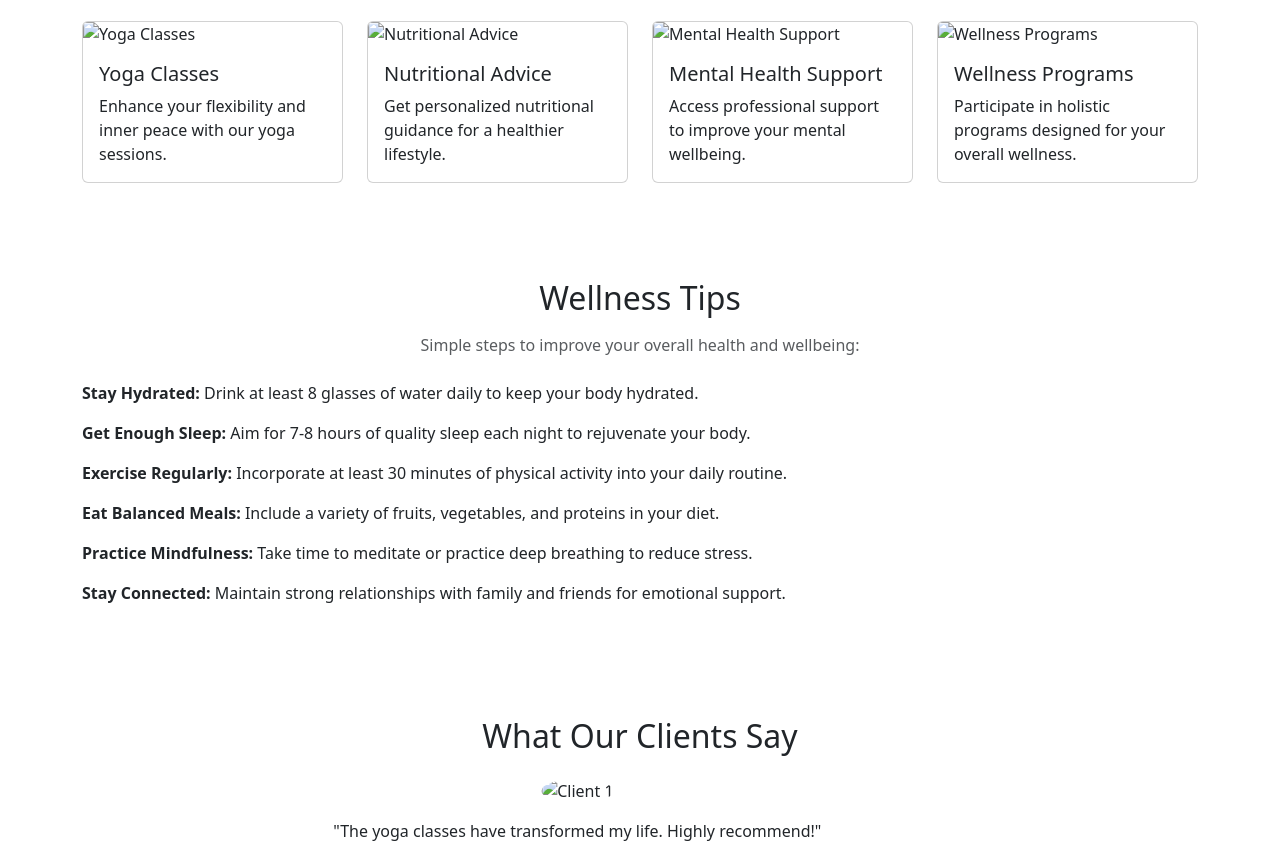
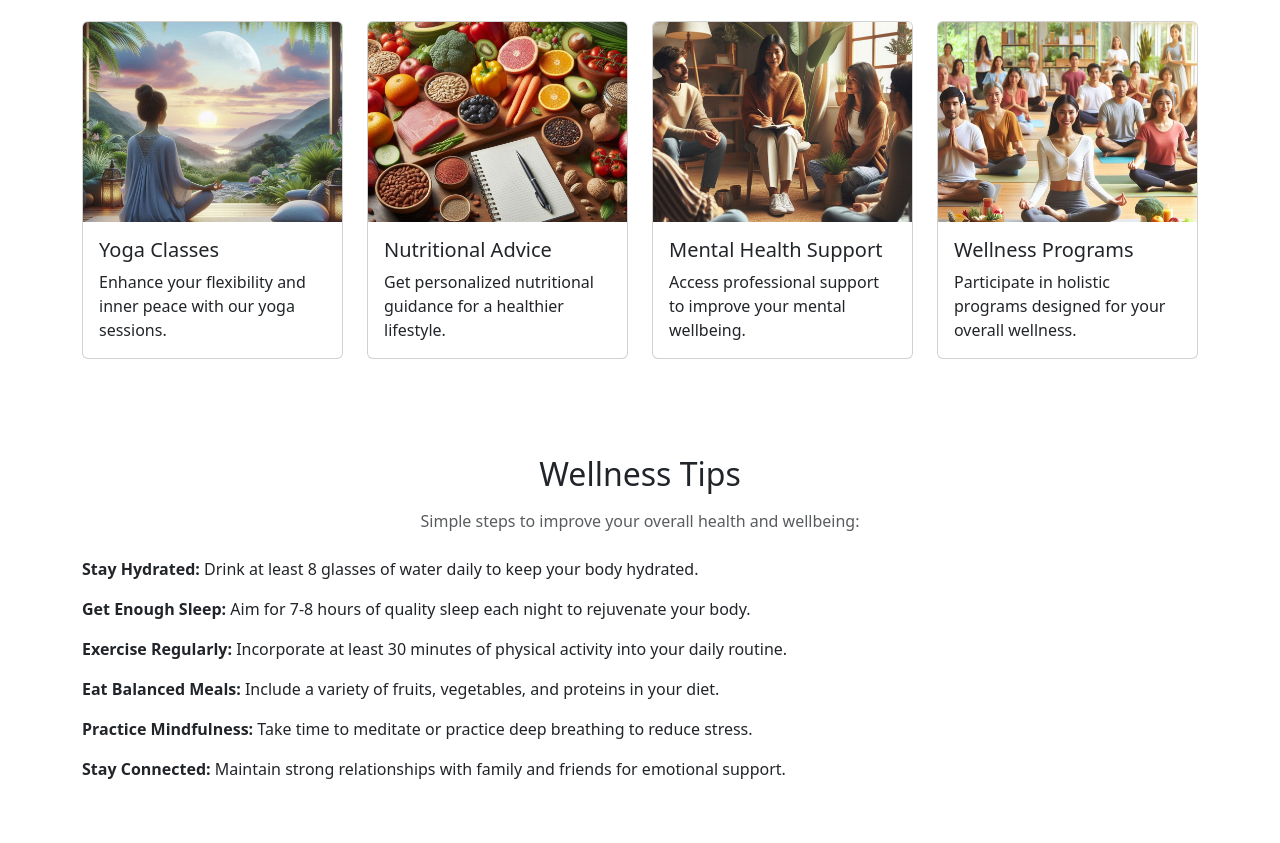
Before and after one commit to Dutchborn/seven_seas_spa, a plain HTML site: page index.html in a window 1280 px wide. Shown: the part 509-1352 px from the top of the page. Drawn offline with nearby package versions, Linux system fonts and the light colour scheme.

Commit message:
added images and styled services card for equal height

```diff
--- a/assets/css/style.css
+++ b/assets/css/style.css
@@ -51,3 +51,35 @@ body {
   color: #ffffff; /* White text on hover */
   border-color: #3b2f2f;
 }
+
+/* Card Section */
+.card {
+  height: 100%;
+}
+
+.row > div {
+  display: flex;
+}
+
+.card {
+  display: flex;
+  flex-direction: column;
+  justify-content: space-between;
+}
+
+
+/* Testimonial Section Styling */
+.testimonials .carousel-item img {
+  width: 100px; /* Increase the size of the circular images */
+  height: 100px;
+}
+
+.testimonials .carousel-item p {
+  font-size: 1.25rem; /* Increase the font size of the testimonial text */
+  line-height: 1.6; /* Add better spacing between lines */
+}
+
+.testimonials .carousel-item h5 {
+  font-size: 1.1rem; /* Slightly increase the font size of the client name */
+  font-weight: bold;
+}
--- a/index.html
+++ b/index.html
@@ -80,7 +80,7 @@
           <div class="col-md-6 col-lg-3">
             <div class="card">
               <img
-                src="assets/images/yoga.jpg"
+                src="assets/images/yoga.jpeg"
                 class="card-img-top"
                 alt="Yoga Classes"
                 style="max-height: 200px; object-fit: cover"
@@ -98,7 +98,7 @@
           <div class="col-md-6 col-lg-3">
             <div class="card">
               <img
-                src="assets/images/nutrition.jpg"
+                src="assets/images/nutrional-advice.jpeg"
                 class="card-img-top"
                 alt="Nutritional Advice"
                 style="max-height: 200px; object-fit: cover"
@@ -116,24 +116,24 @@
           <div class="col-md-6 col-lg-3">
             <div class="card">
               <img
-                src="assets/images/mental-health.jpg"
+                src="assets/images/mental-health-support.jpeg"
                 class="card-img-top"
                 alt="Mental Health Support"
                 style="max-height: 200px; object-fit: cover"
               />
-              <div class="card-body">
+                <div class="card-body">
                 <h5 class="card-title">Mental Health Support</h5>
                 <p class="card-text">
                   Access professional support to improve your mental wellbeing.
                 </p>
-              </div>
+                </div>
             </div>
           </div>
           <!-- Wellness Programs Card -->
           <div class="col-md-6 col-lg-3">
             <div class="card">
               <img
-                src="assets/images/wellness.jpg"
+                src="assets/images/wellness-programs.jpeg"
                 class="card-img-top"
                 alt="Wellness Programs"
                 style="max-height: 200px; object-fit: cover"
@@ -151,7 +151,6 @@
       </div>
     </section>
 
-    <!-- Wellness Tips Section -->
     <!-- Wellness Tips Section -->
     <section class="wellness-tips my-5">
       <div class="container">
@@ -200,7 +199,7 @@
           <div class="carousel-inner">
             <div class="carousel-item active">
               <img
-                src="assets/images/client1.jpg"
+                src="assets/images/sarah_j.png"
                 class="rounded-circle mb-3"
                 alt="Client 1"
                 width="80"
@@ -213,7 +212,7 @@
             </div>
             <div class="carousel-item">
               <img
-                src="assets/images/client2.jpg"
+                src="assets/images/john_d.png"
                 class="rounded-circle mb-3"
                 alt="Client 2"
                 width="80"
@@ -226,7 +225,7 @@
             </div>
             <div class="carousel-item">
               <img
-                src="assets/images/client3.jpg"
+                src="assets/images/emily_r.png"
                 class="rounded-circle mb-3"
                 alt="Client 3"
                 width="80"
```
Also changed, not shown: assets/images/emily_r.png (added), assets/images/john_d.png (added), assets/images/mental-health-support.jpeg (added), assets/images/nutrional-advice.jpeg (added), assets/images/sarah_j.png (added), assets/images/wellness-programs.jpeg (added), assets/images/yoga.jpeg (added).
